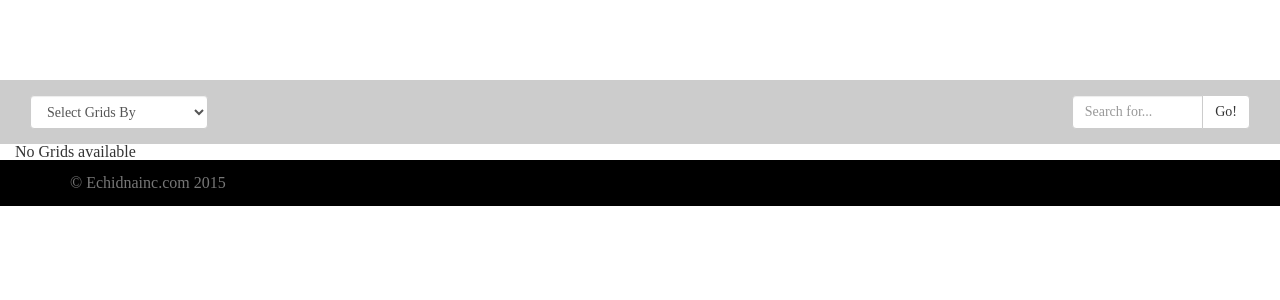
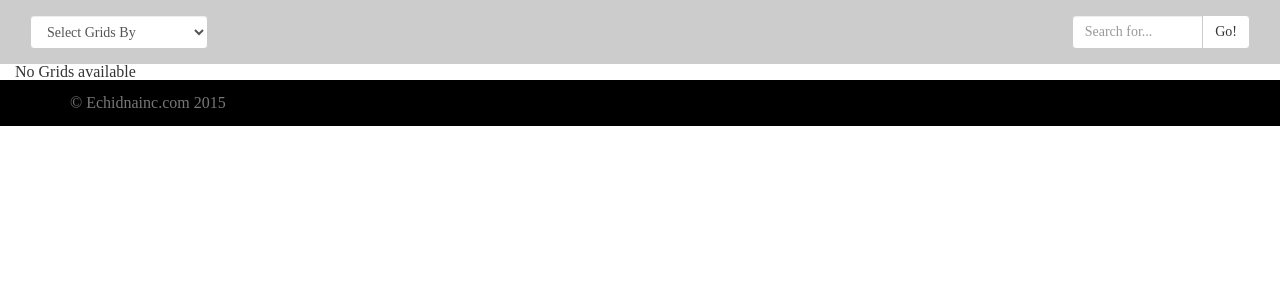
Before and after one commit to sai-echidnainc/theGrid, a CodeIgniter app: page / in a window 1280 px wide. Shown: the part 80-380 px from the top of the page. Run offline with CodeIgniter, Linux system fonts and the light colour scheme; data comes from the database, SQL or seed files in the repository; some web fonts are replaced.

Commit message:
floating nav changes

```diff
--- a/asserts/base_assets/style.css
+++ b/asserts/base_assets/style.css
@@ -205,7 +205,7 @@
 	z-index: 1;
 }
 .search_sort_div{
-	margin-top: 80px;
+	/*margin-top: 80px;*/
 	padding: 15px;
 	background: #ccc;
 }
```
